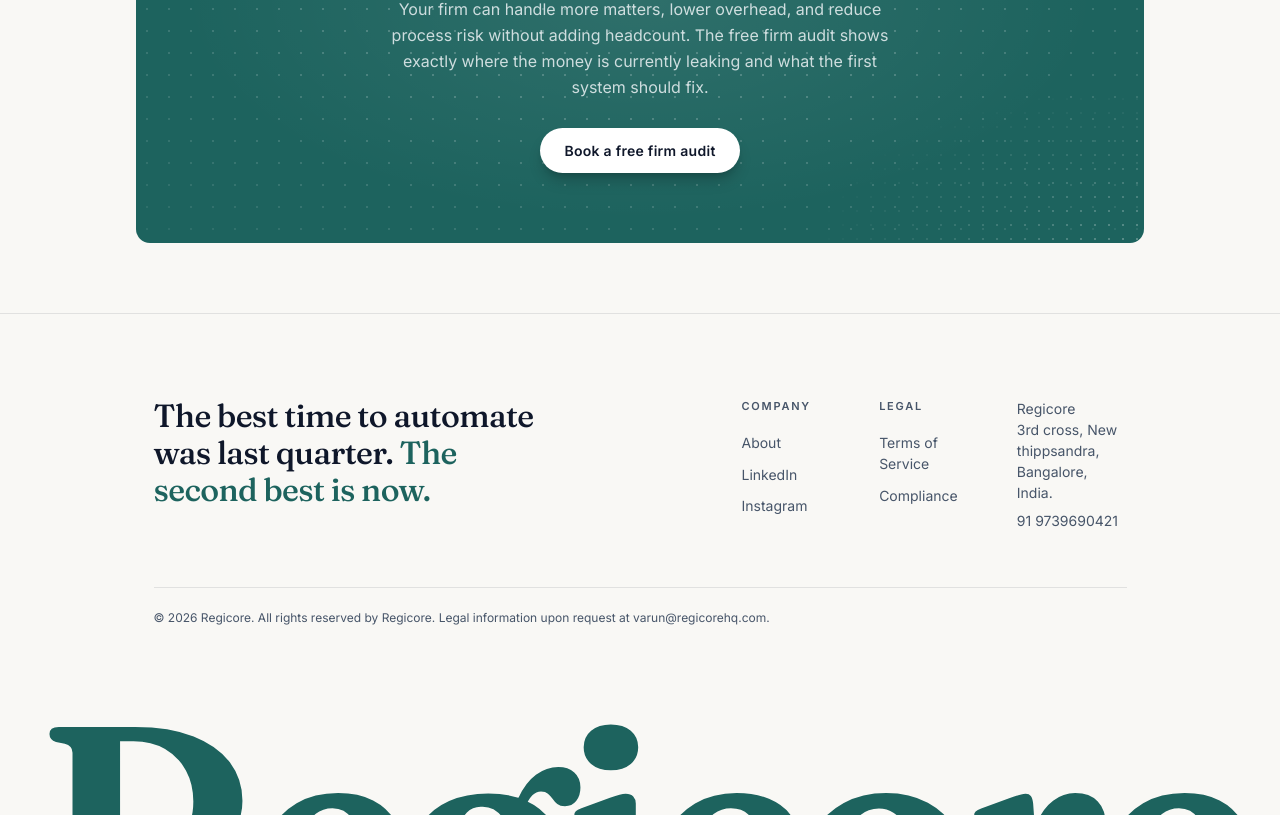
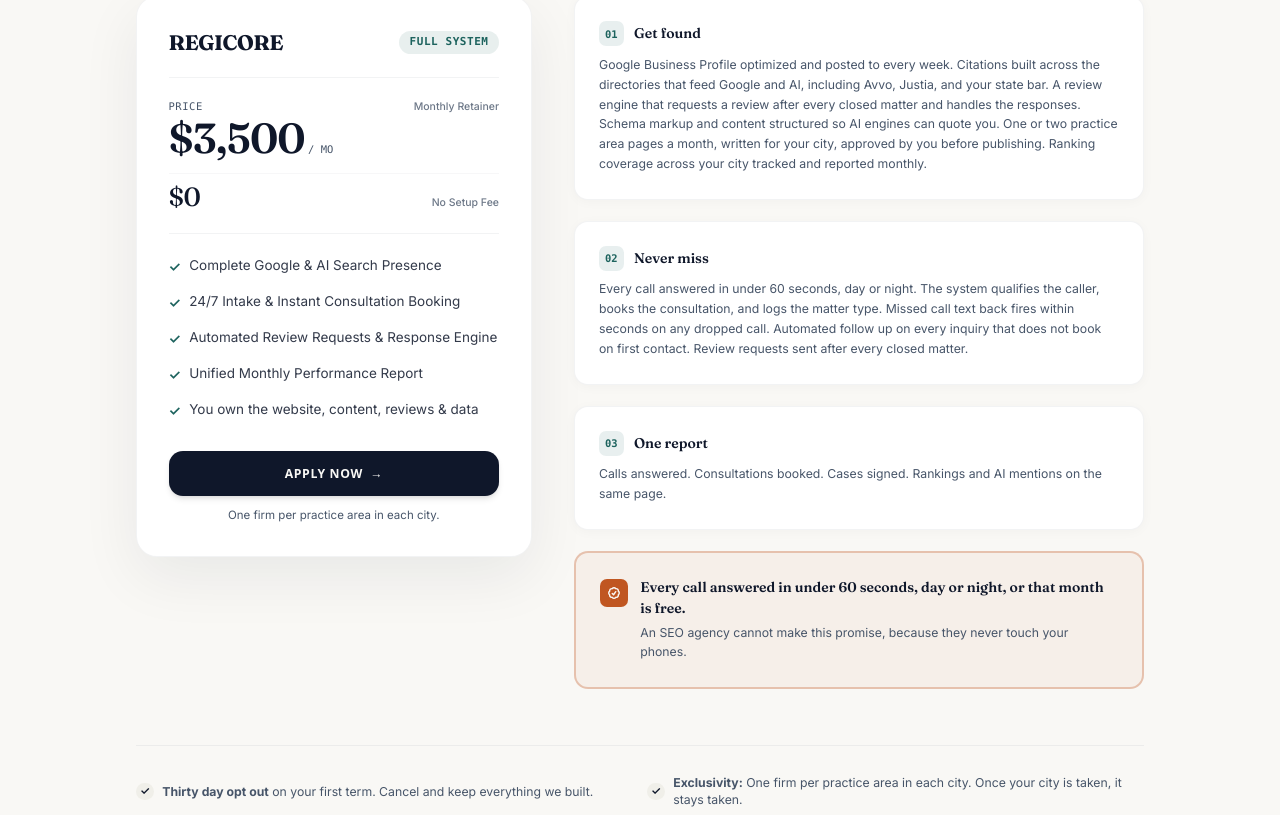
Before and after one commit to spectredad/Regicore, a Next.js app: page / in a window 1280 px wide. Shown: the part 5845-6660 px from the top of the page. Built offline with nearby package versions, Linux system fonts and the light colour scheme.

Commit message:
feat: update Section 6 Pricing to One system One price layout matching reference design

```diff
--- a/app/page.tsx
+++ b/app/page.tsx
@@ -4,6 +4,7 @@
 import Difference from "@/components/Difference";
 import HowItWorks from "@/components/HowItWorks";
 import IntakeSystem from "@/components/IntakeSystem";
+import Pricing from "@/components/Pricing";
 import CTABanner from "@/components/CTABanner";
 import Footer from "@/components/Footer";
 
@@ -16,6 +17,7 @@
       <Difference />
       <HowItWorks />
       <IntakeSystem />
+      <Pricing />
       <CTABanner />
       <Footer />
     </main>
--- a/components/Pricing.tsx
+++ b/components/Pricing.tsx
@@ -1,115 +1,6 @@
 "use client";
+
 import { useEffect, useRef } from "react";
-import { motion } from "framer-motion";
-import { plans } from "@/lib/content";
-
-/* ── Custom Halftone / Tech Blueprint Illustrations matching the reference ── */
-
-function StarterIllustration() {
-  return (
-    <div className="w-full h-56 sm:h-64 md:h-72 bg-[#e5e4dc] border border-black/10 rounded-xs flex items-center justify-center relative overflow-hidden my-5 group-hover:border-[#1d635e]/40 transition-colors">
-      <svg className="w-full h-full p-6 text-[#1d635e]" viewBox="0 0 240 180" fill="none">
-        {/* Grid Pattern */}
-        <pattern id="grid-starter" width="20" height="20" patternUnits="userSpaceOnUse">
-          <path d="M 20 0 L 0 0 0 20" fill="none" stroke="currentColor" strokeWidth="0.5" strokeOpacity="0.2" />
-        </pattern>
-        <rect width="100%" height="100%" fill="url(#grid-starter)" />
-
-        {/* Central Core & Nodes */}
-        <circle cx="120" cy="90" r="42" stroke="currentColor" strokeWidth="1.5" strokeDasharray="4 2" />
-        <circle cx="120" cy="90" r="24" fill="currentColor" fillOpacity="0.15" stroke="currentColor" strokeWidth="1.5" />
-        <circle cx="120" cy="90" r="8" fill="currentColor" />
-
-        {/* Connections */}
-        <path d="M 30 90 L 96 90 M 144 90 L 210 90 M 120 20 L 120 66 M 120 114 L 120 160" stroke="currentColor" strokeWidth="1.5" />
-
-        <circle cx="30" cy="90" r="5" fill="currentColor" />
-        <circle cx="210" cy="90" r="5" fill="currentColor" />
-        <circle cx="120" cy="20" r="5" fill="currentColor" />
-        <circle cx="120" cy="160" r="5" fill="currentColor" />
-
-        {/* Framing Corners */}
-        <path d="M 15 25 L 15 15 L 25 15 M 225 25 L 225 15 L 215 15 M 15 155 L 15 165 L 25 165 M 225 155 L 225 165 L 215 165" stroke="currentColor" strokeWidth="1.5" />
-      </svg>
-    </div>
-  );
-}
-
-function GrowthIllustration() {
-  return (
-    <div className="w-full h-56 sm:h-64 md:h-72 bg-white/12 border border-white/25 rounded-xs flex items-center justify-center relative overflow-hidden my-5">
-      <svg className="w-full h-full p-6 text-white" viewBox="0 0 240 180" fill="none">
-        {/* Grid Pattern */}
-        <pattern id="grid-growth" width="20" height="20" patternUnits="userSpaceOnUse">
-          <path d="M 20 0 L 0 0 0 20" fill="none" stroke="white" strokeWidth="0.5" strokeOpacity="0.25" />
-        </pattern>
-        <rect width="100%" height="100%" fill="url(#grid-growth)" />
-
-        {/* Multi-Agent Swarm Constellation */}
-        <polygon points="120,25 190,65 165,145 75,145 50,65" fill="none" stroke="white" strokeWidth="1.5" strokeDasharray="4 3" />
-
-        <line x1="120" y1="25" x2="165" y2="145" stroke="white" strokeWidth="1.2" strokeOpacity="0.6" />
-        <line x1="190" y1="65" x2="75" y2="145" stroke="white" strokeWidth="1.2" strokeOpacity="0.6" />
-        <line x1="50" y1="65" x2="165" y2="145" stroke="white" strokeWidth="1.2" strokeOpacity="0.6" />
-
-        <circle cx="120" cy="90" r="20" fill="white" fillOpacity="0.25" stroke="white" strokeWidth="1.5" />
-        <circle cx="120" cy="90" r="7" fill="white" />
-
-        {/* Swarm Nodes */}
-        <circle cx="120" cy="25" r="6" fill="white" />
-        <circle cx="190" cy="65" r="6" fill="white" />
-        <circle cx="165" cy="145" r="6" fill="white" />
-        <circle cx="75" cy="145" r="6" fill="white" />
-        <circle cx="50" cy="65" r="6" fill="white" />
-      </svg>
-    </div>
-  );
-}
-
-function EnterpriseIllustration() {
-  return (
-    <div className="w-full h-56 sm:h-64 md:h-72 bg-[#e5e4dc] border border-black/10 rounded-xs flex items-center justify-center relative overflow-hidden my-5 group-hover:border-[#0f172a]/40 transition-colors">
-      <svg className="w-full h-full p-6 text-[#0f172a]" viewBox="0 0 240 180" fill="none">
-        {/* Grid Pattern */}
-        <pattern id="grid-enterprise" width="20" height="20" patternUnits="userSpaceOnUse">
-          <path d="M 20 0 L 0 0 0 20" fill="none" stroke="currentColor" strokeWidth="0.5" strokeOpacity="0.2" />
-        </pattern>
-        <rect width="100%" height="100%" fill="url(#grid-enterprise)" />
-
-        {/* Isometric Enterprise Platform */}
-        <polygon points="120,25 195,65 120,105 45,65" fill="currentColor" fillOpacity="0.08" stroke="currentColor" strokeWidth="1.5" />
-        <polygon points="120,55 195,95 120,135 45,95" fill="currentColor" fillOpacity="0.15" stroke="currentColor" strokeWidth="1.5" />
-
-        {/* Structural Pillars */}
-        <line x1="45" y1="65" x2="45" y2="95" stroke="currentColor" strokeWidth="1.5" />
-        <line x1="195" y1="65" x2="195" y2="95" stroke="currentColor" strokeWidth="1.5" />
-        <line x1="120" y1="105" x2="120" y2="135" stroke="currentColor" strokeWidth="1.5" />
-
-        <circle cx="120" cy="65" r="8" fill="currentColor" />
-        <path d="M 15 25 L 15 15 L 25 15 M 225 25 L 225 15 L 215 15 M 15 155 L 15 165 L 25 165 M 225 155 L 225 165 L 215 165" stroke="currentColor" strokeWidth="1.5" />
-      </svg>
-    </div>
-  );
-}
-
-function PriceDisplay({ price, isPopular }: { price: string; isPopular?: boolean }) {
-  if (price.startsWith("From ")) {
-    const value = price.replace("From ", "");
-    return (
-      <div className="flex items-baseline gap-2">
-        <span className={`text-[13px] font-mono ${isPopular ? "text-white/80" : "text-slate-600"}`}>From</span>
-        <span className={`font-display text-[46px] sm:text-[54px] font-semibold leading-none tracking-tight ${isPopular ? "text-white" : "text-[#0f172a]"}`}>
-          {value}
-        </span>
-      </div>
-    );
-  }
-  return (
-    <div className={`font-display text-[46px] sm:text-[54px] font-semibold leading-none tracking-tight ${isPopular ? "text-white" : "text-[#0f172a]"}`}>
-      {price}
-    </div>
-  );
-}
 
 export default function Pricing() {
   const sectionRef = useRef<HTMLElement>(null);
@@ -117,138 +8,184 @@
   useEffect(() => {
     const observer = new IntersectionObserver(
       (entries) => entries.forEach((e) => e.isIntersecting && e.target.classList.add("in")),
-      { threshold: 0.1 }
+      { threshold: 0.08 }
     );
     sectionRef.current?.querySelectorAll(".reveal").forEach((el) => observer.observe(el));
     return () => observer.disconnect();
   }, []);
 
-  const illustrations = [StarterIllustration, GrowthIllustration, EnterpriseIllustration];
+  return (
+    <section id="pricing" className="bg-paper px-5 py-20 sm:py-28 lg:py-36 text-ink border-t border-line-low" ref={sectionRef}>
+      <div className="mx-auto max-w-6xl">
 
-  return (
-    <section id="pricing" className="py-16 md:py-24 px-4 sm:px-6 md:px-10 border-t border-line" ref={sectionRef}>
-      <div className="max-w-[1380px] mx-auto">
-        {/* Section header */}
-        <div className="reveal flex items-baseline gap-4 border-b border-line pb-4 mb-12 md:mb-16">
-          <span className="index-num text-[15px]">06</span>
-          <p className="section-label uppercase tracking-widest font-mono text-xs">ENGAGEMENTS</p>
-        </div>
-
-        <div className="max-w-2xl mb-14 reveal">
-          <h2 className="font-display text-[30px] sm:text-[44px] font-medium leading-[1.05] tracking-[-0.02em] text-ink text-balance">
-            Choose the level of help that matches the size of the problem.
+        {/* Section Eyebrow & Header */}
+        <div className="reveal max-w-3xl mb-12 sm:mb-16">
+          <p className="section-label text-ink/55 mb-3">06 Pricing</p>
+          <h2 className="font-display text-4xl sm:text-5xl lg:text-6xl font-medium tracking-[-0.035em] text-ink leading-[1.08]">
+            One system. One price.
           </h2>
-          <p className="text-muted mt-5 text-[15px] leading-relaxed text-pretty">
-            Every engagement starts live in week 2. No six-month builds. No waiting until next quarter.
+          <p className="mt-4 sm:mt-5 text-base sm:text-lg text-muted leading-relaxed max-w-2xl">
+            Both halves of the problem, built and run by the same team.
           </p>
         </div>
 
-        {/* Pricing Cards — Expansive Wide Layout matching Reference Screenshot */}
-        <div className="grid lg:grid-cols-3 gap-6 lg:gap-8 items-stretch">
-          {plans.map((plan, i) => {
-            const isPopular = plan.featured;
-            const IllustrationComp = illustrations[i];
+        {/* Main Grid: Left Elevated Card + Right Features & Guarantee Column */}
+        <div className="grid grid-cols-1 lg:grid-cols-12 gap-8 lg:gap-12 items-start">
 
-            return (
-              <motion.div
-                key={plan.name}
-                className={`reveal group relative flex flex-col justify-between p-6 sm:p-8 border transition-all duration-300 ${
-                  isPopular
-                    ? "bg-[#1d635e] border-[#1d635e] text-white shadow-2xl lg:scale-[1.02] z-10"
-                    : "bg-[#f0efe9] border-black/10 hover:border-black/25 text-[#0f172a] shadow-xs"
-                }`}
-                initial={{ opacity: 0, y: 30 }}
-                whileInView={{ opacity: 1, y: 0 }}
-                transition={{ delay: i * 0.12, duration: 0.6, ease: "easeOut" }}
-                viewport={{ once: true, margin: "-100px" }}
-              >
-                <div>
-                  {/* Top Badge Row */}
-                  <div className="flex items-center justify-between gap-2 mb-4">
-                    <span
-                      className={`font-mono text-[11px] uppercase tracking-widest px-2.5 py-1 font-semibold ${
-                        isPopular
-                          ? "bg-white text-[#1d635e]"
-                          : "bg-[#0f172a] text-white"
-                      }`}
-                    >
-                      {plan.name}
-                    </span>
+          {/* Left: Elevated Pricing Card (styled after the reference image) */}
+          <div className="lg:col-span-5 reveal">
+            <div className="rounded-3xl border border-line-low bg-surface-elevated p-7 sm:p-9 shadow-[0_20px_60px_rgba(15,23,42,0.07)] flex flex-col justify-between">
+              <div>
+                {/* Brand / Tier Header */}
+                <div className="flex items-center justify-between pb-6 border-b border-line-low">
+                  <h3 className="font-display text-2xl font-bold tracking-tight text-ink uppercase">
+                    REGICORE
+                  </h3>
+                  <span className="rounded-full bg-teal/10 text-teal font-mono text-[11px] font-semibold uppercase px-3 py-1 tracking-wider">
+                    Full System
+                  </span>
+                </div>
 
-                    {plan.badge && (
-                      <span className="border border-white/60 font-mono text-[10px] uppercase tracking-widest px-2.5 py-1 text-white font-semibold">
-                        {plan.badge}
-                      </span>
-                    )}
+                {/* Price Display Rows matching the reference card */}
+                <div className="py-6 border-b border-line-low space-y-4">
+                  <div className="flex items-baseline justify-between">
+                    <div>
+                      <span className="text-xs font-mono text-muted uppercase tracking-wider block mb-1">Price</span>
+                      <div className="flex items-baseline gap-1">
+                        <span className="font-display text-4xl sm:text-5xl font-semibold tracking-tight text-ink">
+                          $3,500
+                        </span>
+                        <span className="text-xs font-mono text-muted uppercase">/ mo</span>
+                      </div>
+                    </div>
+                    <span className="text-xs font-medium text-muted/80">Monthly Retainer</span>
                   </div>
 
-                  {/* Pricing Display */}
-                  <div className="mt-4 mb-2">
-                    <PriceDisplay price={plan.price} isPopular={isPopular} />
-                    <p
-                      className={`font-mono text-[11px] uppercase tracking-wider mt-2 ${
-                        isPopular ? "text-white/80" : "text-slate-600"
-                      }`}
-                    >
-                      {plan.period}
-                    </p>
+                  <div className="flex items-baseline justify-between pt-2 border-t border-line-low/60">
+                    <span className="font-display text-2xl sm:text-3xl font-medium tracking-tight text-ink">
+                      $0
+                    </span>
+                    <span className="text-xs font-medium text-muted/80">No Setup Fee</span>
                   </div>
-
-                  {/* Large Prominent Tech / Halftone Illustration Block */}
-                  <IllustrationComp />
-
-                  {/* Plan Description */}
-                  <p
-                    className={`text-[14px] leading-relaxed mb-6 font-body ${
-                      isPopular ? "text-white/90" : "text-slate-700"
-                    }`}
-                  >
-                    {plan.desc}
-                  </p>
-
-                  {/* Features Bullet List */}
-                  <ul className="space-y-3 border-t border-current/15 pt-6 mb-8">
-                    {plan.features.map((f) => (
-                      <li
-                        key={f}
-                        className={`flex items-start gap-2.5 text-[13.5px] leading-relaxed font-body ${
-                          isPopular ? "text-white" : "text-slate-800"
-                        }`}
-                      >
-                        <span
-                          className={`shrink-0 text-[10px] mt-1 font-mono ${
-                            isPopular ? "text-white" : "text-[#1d635e]"
-                          }`}
-                          aria-hidden="true"
-                        >
-                          ▪
-                        </span>
-                        <span>{f}</span>
-                      </li>
-                    ))}
-                  </ul>
                 </div>
 
-                {/* Bottom CTA Button */}
+                {/* Bullet Highlights */}
+                <ul className="py-6 space-y-3.5 text-[13.5px] leading-relaxed text-ink/85">
+                  <li className="flex items-start gap-2.5">
+                    <span className="text-teal font-bold shrink-0 mt-0.5">✓</span>
+                    <span>Complete Google & AI Search Presence</span>
+                  </li>
+                  <li className="flex items-start gap-2.5">
+                    <span className="text-teal font-bold shrink-0 mt-0.5">✓</span>
+                    <span>24/7 Intake & Instant Consultation Booking</span>
+                  </li>
+                  <li className="flex items-start gap-2.5">
+                    <span className="text-teal font-bold shrink-0 mt-0.5">✓</span>
+                    <span>Automated Review Requests & Response Engine</span>
+                  </li>
+                  <li className="flex items-start gap-2.5">
+                    <span className="text-teal font-bold shrink-0 mt-0.5">✓</span>
+                    <span>Unified Monthly Performance Report</span>
+                  </li>
+                  <li className="flex items-start gap-2.5">
+                    <span className="text-teal font-bold shrink-0 mt-0.5">✓</span>
+                    <span>You own the website, content, reviews & data</span>
+                  </li>
+                </ul>
+              </div>
+
+              {/* Action Button */}
+              <div className="pt-2">
                 <a
                   href="https://regicore.com/start"
-                  className={`block w-full text-center font-mono text-[13px] font-semibold uppercase tracking-widest py-4 px-4 transition-all duration-300 border ${
-                    isPopular
-                      ? "bg-white text-[#1d635e] border-white hover:bg-white/90 shadow-md"
-                      : "bg-[#0f172a] text-white border-[#0f172a] hover:bg-[#1d635e] hover:border-[#1d635e] shadow-xs"
-                  }`}
+                  className="flex items-center justify-center gap-2 w-full rounded-2xl bg-ink text-paper font-sans text-sm font-semibold uppercase tracking-wider py-4 px-6 shadow-md hover:bg-teal transition-colors duration-200 text-center"
                 >
-                  {plan.cta}
+                  <span>APPLY NOW</span>
+                  <span aria-hidden="true">→</span>
                 </a>
-              </motion.div>
-            );
-          })}
+                <p className="text-center text-[11.5px] text-muted mt-3">
+                  One firm per practice area in each city.
+                </p>
+              </div>
+            </div>
+          </div>
+
+          {/* Right Column: In-depth Breakdown, One Report & Guarantee */}
+          <div className="lg:col-span-7 space-y-6">
+
+            {/* Feature 01: Get found */}
+            <div className="reveal rounded-2xl border border-line-low bg-surface-elevated p-6 sm:p-7 shadow-[0_2px_12px_rgba(15,23,42,0.03)]">
+              <div className="flex items-center gap-3 mb-2.5">
+                <div className="flex size-7 items-center justify-center rounded-lg bg-teal/10 text-teal text-xs font-mono font-bold">
+                  01
+                </div>
+                <h3 className="font-sans text-base font-semibold text-ink">Get found</h3>
+              </div>
+              <p className="text-sm leading-relaxed text-muted">
+                Google Business Profile optimized and posted to every week. Citations built across the directories that feed Google and AI, including Avvo, Justia, and your state bar. A review engine that requests a review after every closed matter and handles the responses. Schema markup and content structured so AI engines can quote you. One or two practice area pages a month, written for your city, approved by you before publishing. Ranking coverage across your city tracked and reported monthly.
+              </p>
+            </div>
+
+            {/* Feature 02: Never miss */}
+            <div className="reveal rounded-2xl border border-line-low bg-surface-elevated p-6 sm:p-7 shadow-[0_2px_12px_rgba(15,23,42,0.03)]">
+              <div className="flex items-center gap-3 mb-2.5">
+                <div className="flex size-7 items-center justify-center rounded-lg bg-teal/10 text-teal text-xs font-mono font-bold">
+                  02
+                </div>
+                <h3 className="font-sans text-base font-semibold text-ink">Never miss</h3>
+              </div>
+              <p className="text-sm leading-relaxed text-muted">
+                Every call answered in under 60 seconds, day or night. The system qualifies the caller, books the consultation, and logs the matter type. Missed call text back fires within seconds on any dropped call. Automated follow up on every inquiry that does not book on first contact. Review requests sent after every closed matter.
+              </p>
+            </div>
+
+            {/* Feature 03: One report */}
+            <div className="reveal rounded-2xl border border-line-low bg-surface-elevated p-6 sm:p-7 shadow-[0_2px_12px_rgba(15,23,42,0.03)]">
+              <div className="flex items-center gap-3 mb-2.5">
+                <div className="flex size-7 items-center justify-center rounded-lg bg-teal/10 text-teal text-xs font-mono font-bold">
+                  03
+                </div>
+                <h3 className="font-sans text-base font-semibold text-ink">One report</h3>
+              </div>
+              <p className="text-sm leading-relaxed text-muted">
+                Calls answered. Consultations booked. Cases signed. Rankings and AI mentions on the same page.
+              </p>
+            </div>
+
+            {/* Guarantee Box */}
+            <div className="reveal rounded-2xl border-2 border-coral-accent/30 bg-coral-accent/5 p-6 sm:p-7">
+              <div className="flex items-start gap-3.5">
+                <div className="flex size-8 shrink-0 items-center justify-center rounded-lg bg-coral-accent text-paper mt-0.5">
+                  <svg className="w-4 h-4" fill="none" viewBox="0 0 24 24" stroke="currentColor" strokeWidth={2.5}>
+                    <path strokeLinecap="round" strokeLinejoin="round" d="M9 12.75L11.25 15 15 9.75M21 12c0 1.268-.63 2.39-1.593 3.068a3.745 3.745 0 01-1.043 3.296 3.745 3.745 0 01-3.296 1.043A3.745 3.745 0 0112 21c-1.268 0-2.39-.63-3.068-1.593a3.746 3.746 0 01-3.296-1.043 3.745 3.745 0 01-1.043-3.296A3.745 3.745 0 013 12c0-1.268.63-2.39 1.593-3.068a3.745 3.745 0 011.043-3.296 3.746 3.746 0 013.296-1.043A3.746 3.746 0 0112 3c1.268 0 2.39.63 3.068 1.593a3.746 3.746 0 013.296 1.043 3.746 3.746 0 011.043 3.296A3.745 3.745 0 0121 12z" />
+                  </svg>
+                </div>
+                <div>
+                  <h4 className="font-sans text-base font-semibold text-ink mb-1">
+                    Every call answered in under 60 seconds, day or night, or that month is free.
+                  </h4>
+                  <p className="text-xs sm:text-sm text-muted leading-relaxed">
+                    An SEO agency cannot make this promise, because they never touch your phones.
+                  </p>
+                </div>
+              </div>
+            </div>
+
+          </div>
         </div>
 
-        {/* Footer Disclaimer */}
-        <p className="text-center text-muted text-[13px] mt-12 reveal leading-relaxed max-w-2xl mx-auto">
-          Ownership and licensing terms are defined in the service agreement. Client data remains client-owned; proprietary systems and internal frameworks are licensed during the engagement.
-        </p>
+        {/* Trust, Opt-Out & Exclusivity Footnotes */}
+        <div className="reveal mt-12 sm:mt-16 pt-8 border-t border-line-low grid grid-cols-1 md:grid-cols-2 gap-4 text-center md:text-left">
+          <div className="flex items-center gap-2.5 justify-center md:justify-start text-xs sm:text-sm text-muted">
+            <span className="flex size-5 shrink-0 items-center justify-center rounded-full bg-surface text-ink text-[11px] font-bold">✓</span>
+            <span><strong>Thirty day opt out</strong> on your first term. Cancel and keep everything we built.</span>
+          </div>
+          <div className="flex items-center gap-2.5 justify-center md:justify-start text-xs sm:text-sm text-muted">
+            <span className="flex size-5 shrink-0 items-center justify-center rounded-full bg-surface text-ink text-[11px] font-bold">✓</span>
+            <span><strong>Exclusivity:</strong> One firm per practice area in each city. Once your city is taken, it stays taken.</span>
+          </div>
+        </div>
+
       </div>
     </section>
   );
```
